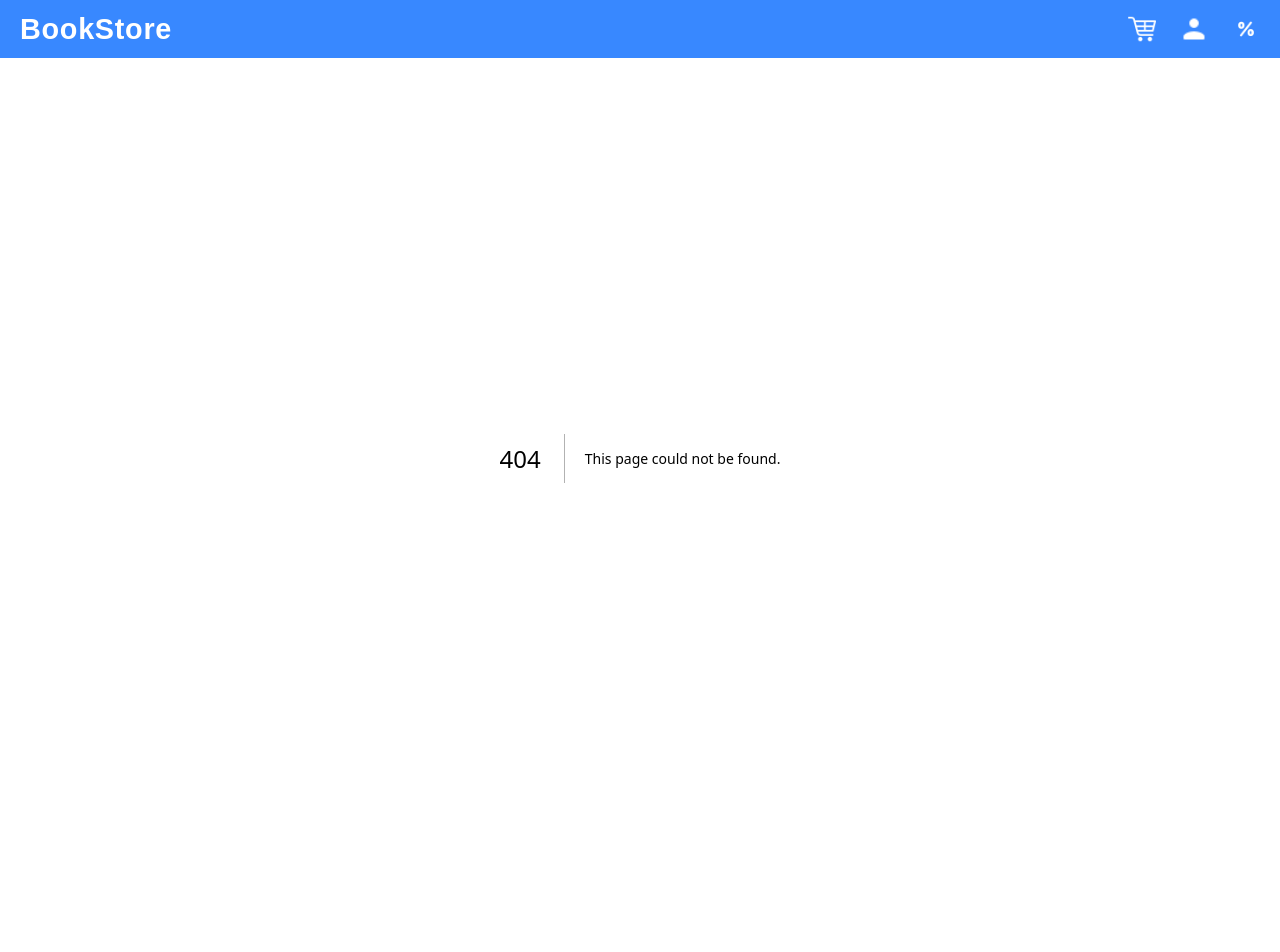
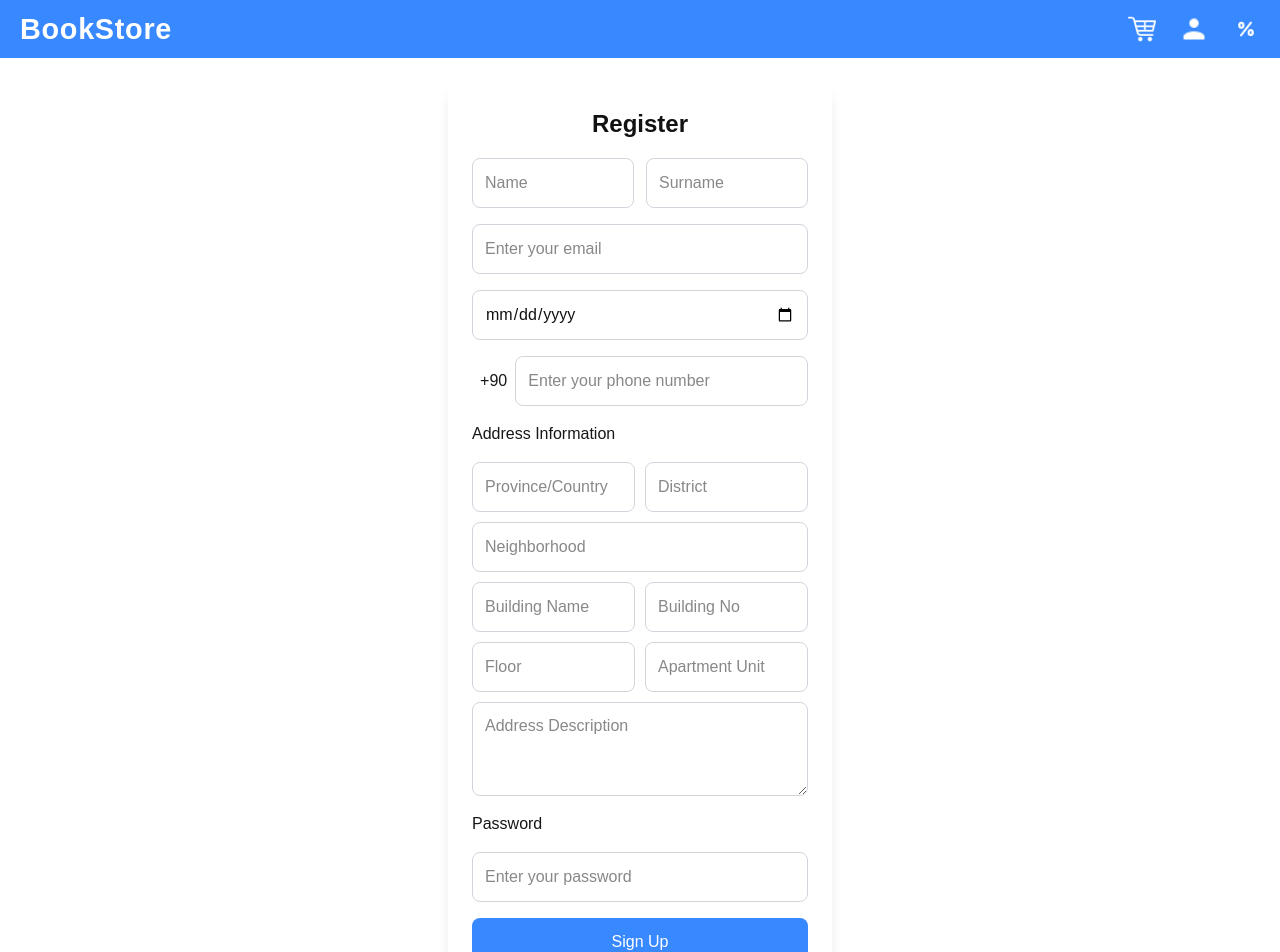
Before and after one commit to NehirKonas/Book-Store-Frontend, a Next.js app: page /signUp in a window 1280 px wide. Before the commit this address had no page. Shown: the top 952 px of the page. Before the commit the page ends 858 px from the top, so only its background shows below. Built offline with nearby package versions, Linux system fonts and the light colour scheme.

Commit message:
Sign in yerine sign up

```diff
--- a/src/app/login/page.tsx
+++ b/src/app/login/page.tsx
@@ -73,8 +73,8 @@ export default function LoginPage() {
 
         <p className="pls">
           If you are not a member please{" "}
-          <Link href="/signin" className="underline font-medium">
-            Sign In
+          <Link href="/signUp" className="underline font-medium">
+            Sign Up
           </Link>
         </p>
 
--- a/src/app/signin/page.tsx
+++ b/src/app/signUp/page.tsx
@@ -1,10 +1,10 @@
-// app/signin/page.tsx
+// app/signUp/page.tsx
 "use client";
 
 import { useState } from "react";
 import Link from "next/link";
 import { useRouter } from "next/navigation";
-import "./signin.css";
+import "./signUp.css";
 
 export default function SignupPage() {
   const [email, setEmail] = useState("");
@@ -81,8 +81,8 @@ export default function SignupPage() {
 
   return (
     <main className="mainContainer">
-      <form className="signinBox" onSubmit={handleSubmit}>
-        <h1 className="signinH">Register</h1>
+      <form className="signUpBox" onSubmit={handleSubmit}>
+        <h1 className="signUpH">Register</h1>
         <div className="nameRow">
           <input type="text" placeholder="Name" value={name} onChange={(e) => setName(e.target.value)} className="inputName" autoComplete="given-name" required />
           <input type="text" placeholder="Surname" value={surname} onChange={(e) => setSurname(e.target.value)} className="inputName" autoComplete="family-name" required />
@@ -184,7 +184,7 @@ export default function SignupPage() {
         <p className="adressInfo">Password</p>
         <input type="password" placeholder="Enter your password" value={password} onChange={(e) => setPassword(e.target.value)} className="inputField" autoComplete="new-password" required />
 
-        <button type="submit" className="loginBtn" disabled={loading}>{loading ? "Creating..." : "Sign In"}</button>
+        <button type="submit" className="loginBtn" disabled={loading}>{loading ? "Creating..." : "Sign Up"}</button>
 
         <p className="pls">
           If you have an account{" "}
--- a/src/app/signin/signin.css
+++ b/src/app/signUp/signUp.css
@@ -6,7 +6,7 @@
   padding: 24px;
 }
 
-.signinBox {
+.signUpBox {
   width: 100%;
   max-width: 384px;
   display: flex;
@@ -20,7 +20,7 @@
   -webkit-backdrop-filter: blur(8px);
 }
 
-.signinH {
+.signUpH {
   font-size: 24px;
   text-align: center;
   font-weight: bold;
@@ -119,11 +119,11 @@
     color: #fff;
   }
 
-  .signinBox {
+  .signUpBox {
     background: rgba(23,23,23,.7);
   }
 
-  .signinH, .msgText {
+  .signUpH, .msgText {
      color:#fff;
     }
 
```
